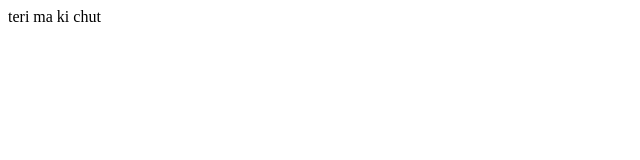
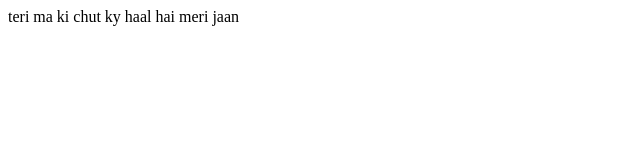
Before and after one commit to Mukund1410/First-One-, a plain HTML site: page index.htm in a window 1280 px wide. Shown: the whole page, without its empty margins (0-640 px from the left). Drawn offline with Linux system fonts and the light colour scheme.

Commit message:
dsadasfsad

```diff
--- a/index.htm
+++ b/index.htm
@@ -5,5 +5,6 @@
 </head>
 <body>
     teri ma ki chut
+    ky haal hai meri jaan
 </body>
 </html>
```
